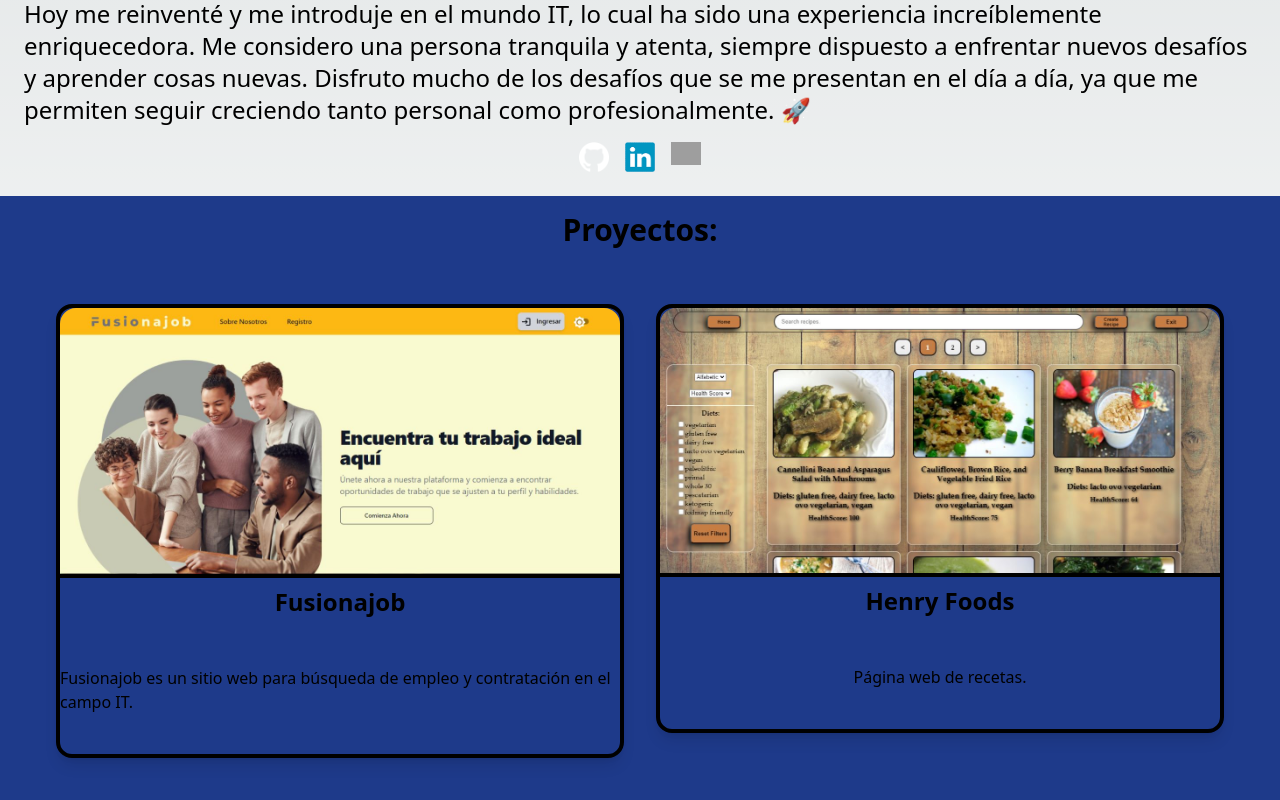
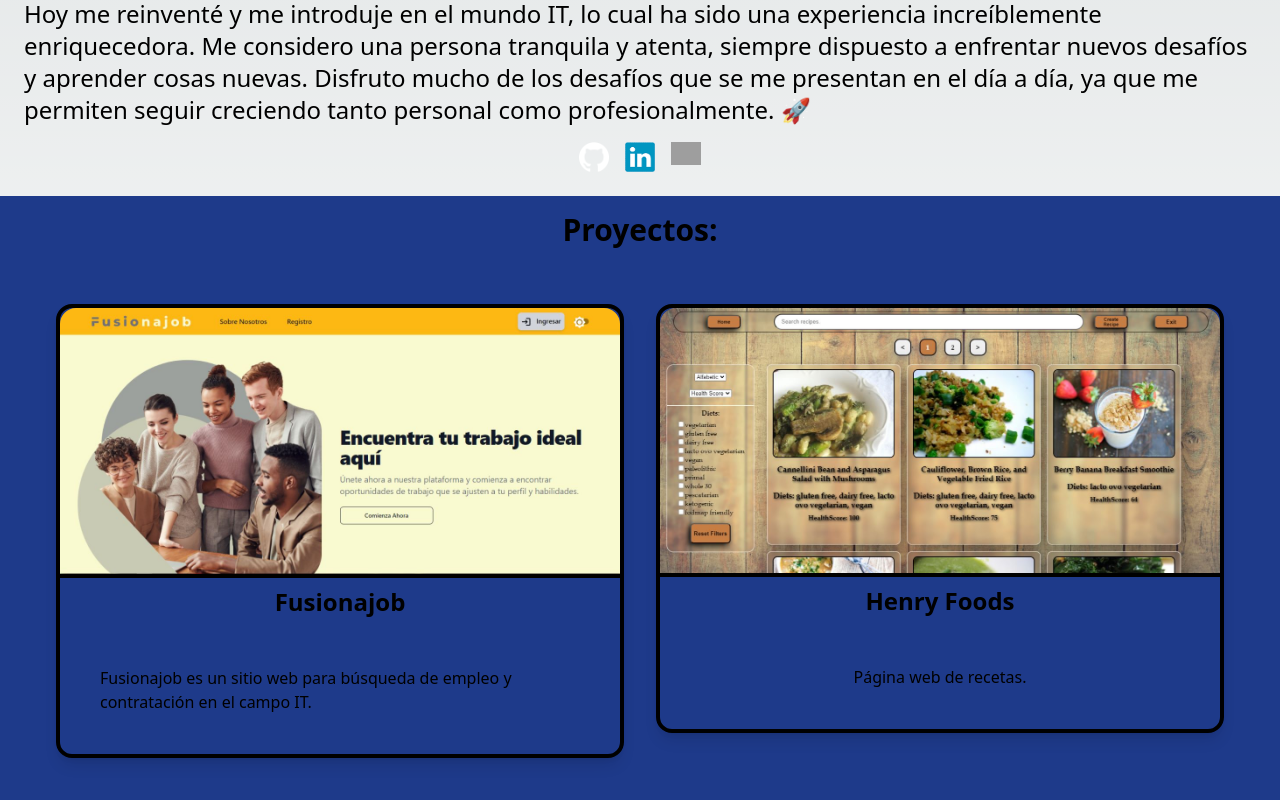
Before and after one commit to SantiPagge/Portfolio, a Next.js app: page / in a window 1280 px wide. Shown: the part 622-1422 px from the top of the page. Built offline with nearby package versions, Linux system fonts and the light colour scheme; grey boxes are pictures that could not be loaded.

Commit message:
arreglo de links

```diff
--- a/src/pages/index.js
+++ b/src/pages/index.js
@@ -52,7 +52,7 @@ export default function Home() {
       <h1 className='flex justify-center font-bold text-3xl pt-4'>Proyectos:</h1>
       <div className='flex p-10'>
       {projects.map(({ title, description, image, url }, index) => (
-        <Link href={url} className='inline-block align-middle hover:scale-105 transform transition-transform duration-500'>
+        <a href={url} target="_blank" rel="noopener noreferrer" className='inline-block align-middle hover:scale-105 transform transition-transform duration-500'>
         <div className='m-4 w-auto border-4 border-black rounded-2xl overflow-hidden shadow-lg' key={index}>
             <div className=''>
                 <div>
@@ -60,11 +60,11 @@ export default function Home() {
                 </div>
                 <div className='flex flex-col'>
                     <h4 className='flex justify-center p-2 text-2xl font-bold'>{title}</h4>
-                    <p className='flex justify-center py-10'>{description}</p>
+                    <p className='flex justify-center py-10 px-10'>{description}</p>
                 </div>
             </div>
         </div>
-        </Link>
+        </a>
       ))}
       </div>
     </div>
```
